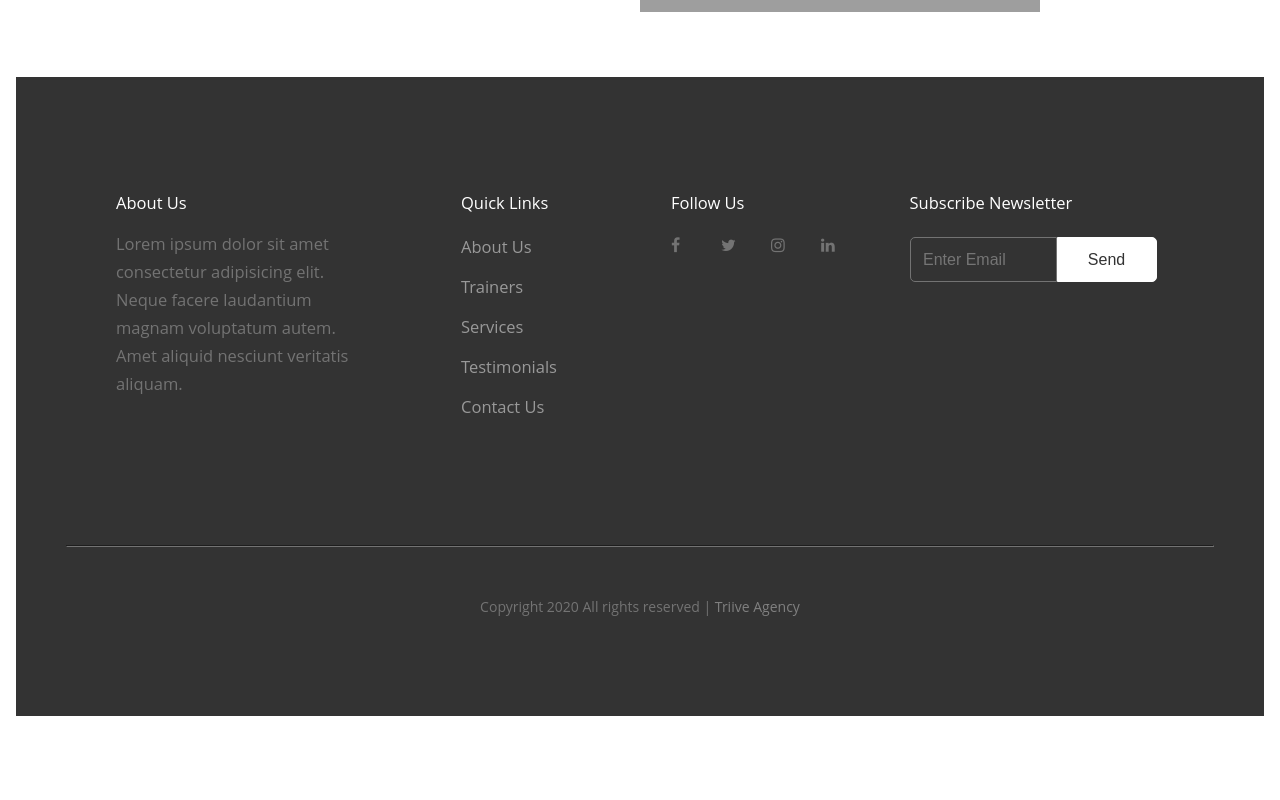
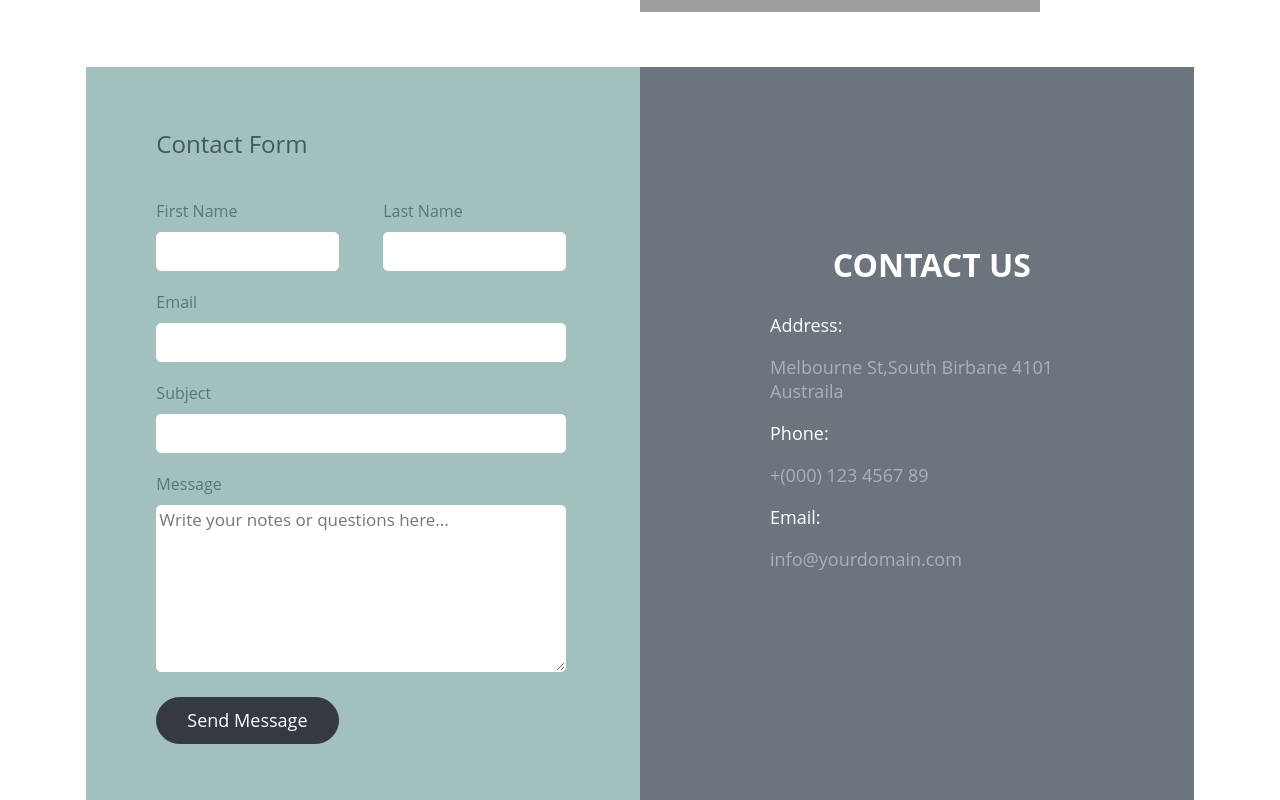
Before and after one commit to smirithika/gatsby-site, a Gatsby app: page / in a window 1280 px wide. Shown: the part 4840-5640 px from the top of the page. Before the commit the page ends 5592 px from the top, so only its background shows below. Built offline with nearby package versions, Linux system fonts and the light colour scheme; grey boxes are pictures that could not be loaded.

Commit message:
added contact us

```diff
--- a/src/pages/index.js
+++ b/src/pages/index.js
@@ -226,11 +226,54 @@ const IndexPage = () => {
 
                     </section>
                     <section id="contact-us" className='contact'>
-                        <div className='contact-form'>
-
-                        </div>
-                        <div className='contact-us'>
-
+                        <div>
+                            <div className='contact-form'>
+                                <h2  className='contact-form-heading'>Contact Form</h2>
+                                <form className="contact-form-content">
+                                    <div className="contact-form-name">
+                                        <div className="contact-form-fname">
+                                            <label className="contact-form-detail" for="fname">First Name</label><br/>
+                                            <input className=" contact-form-name-input" type="text" id="fname" name="fname"/>
+                                        </div>
+                                        <div className="contact-form-lname">
+                                            <label className="contact-form-detail" for="lname">Last Name</label><br/>
+                                            <input className="contact-form-name-input" type="text" id="lname" name="lname"/>
+                                        </div>
+                                    </div>
+                                    <div>
+                                        <label className="contact-form-detail" for="email">Email</label><br/>
+                                        <input className="contact-form-input" type="text" id="email" name="email"/>
+                                    </div>
+                                    <div>
+                                        <label className="contact-form-detail" for="subject">Subject</label><br/>
+                                        <input className="contact-form-input" type="text" id="subject" name="subject"/>
+                                    </div>
+                                    <div>
+                                        <label className="contact-form-detail" for="message">Message</label><br/>
+                                        <textarea className="contact-form-message" id="message" name="message" placeholder="Write your notes or questions here..." cols="30" rows="7"></textarea>
+                                    </div>
+                                    <div>
+                                        <input className="contact-form-submit" type="submit" value="Send Message"/>
+                                    </div>
+                                </form>
+                            </div>
+                            <div className='contact-us'>
+                                <h2 className='contact-us-heading'>CONTACT US</h2>
+                                <ul className='contact-us-details'>
+                                    <li className="contact-us-detail">
+                                        <span>Address:</span>
+                                        <p>Melbourne St,South Birbane 4101 Austraila</p>
+                                    </li>
+                                    <li className="contact-us-detail">
+                                        <span>Phone:</span>
+                                        <p>+(000) 123 4567 89</p>
+                                    </li>
+                                    <li className="contact-us-detail">
+                                        <span>Email:</span>
+                                        <p>info@yourdomain.com</p>
+                                    </li>
+                                </ul>
+                            </div>
                         </div>
                     </section>
                 </main>
--- a/src/styles/index.css
+++ b/src/styles/index.css
@@ -415,11 +415,141 @@ nav {
     max-width: 525px;
 }
 
+
+
+
+
+.contact {
+    width: 100%;
+    display: grid;
+    margin: 0px;
+    padding: 0px;
+    justify-items: center;
+}
+
+.contact > div {
+    display: grid;
+    grid-template-columns: 50% 50%;
+    max-width: 90%;
+    color: white;
+    align-items: stretch;
+    justify-content: center;
+    padding: 0px;
+    margin: 0px;
+}
+
+.contact-form {
+    background-color: #a2c0be;
+    padding: 50px;
+}
+
+.contact-form-heading {
+    font-weight: normal;
+    color: #405a58;
+    margin: 10px 30px 30px 20px;
+}
+
+.contact-form-content {
+    color: #567876;
+    display: grid;
+    grid-template-rows: auto auto auto auto auto;
+    margin-bottom: 10px;
+    padding-bottom: 20px;
+}
+
+.contact-form-content > div  {
+    margin: 10px 30px 10px 20px;
+}
+
+.contact-form-name {
+    width: 100%;
+    display: grid;
+    grid-template-columns: 1fr 1fr;
+}
+
+.contact-form-fname {
+    margin-right: 0px;
+    margin-left: 0px;
+}
+
+.contact-form-lname {
+    margin-left: 0px;
+    margin-right: 0px;
+}
+
+.contact-form-name-input {
+    height: 35px;
+    background-color: white;
+    border: 1px solid white;
+    border-radius: 5px;
+    margin-top: 10px;
+}
+
+.contact-form-input{
+    height: 35px;
+    background-color: white;
+    border: 1px solid white;
+    border-radius: 5px;
+    width: 100%;
+    margin-top: 10px;
+}
+
+.contact-form-message {
+    background-color: white;
+    border: 1px solid white;
+    border-radius: 5px;
+    font-family: inherit;
+    font-size: 17px;
+    margin-top: 10px;
+    width: 100%;
+}
+
+.contact-form-submit {
+    background-color: #343a40;
+    color: #fff;
+    border-radius: 35px;
+    border: 1px solid #343a40;
+    font-size: 18px;
+    height: 40px;
+    padding: 10px 30px 35px 30px;
+    font-family: inherit;
+    cursor: pointer;
+}
+
+.contact-form-submit:hover {
+    background-color: black;
+}
+
+
+.contact-us {
+    justify-self: stretch;
+    background-color: #6c757d;
+    padding: 150px 100px 150px 130px;
+    align-items: center;
+}
+
+.contact-us-heading {
+    text-align: center;
+    font-size: 32px;
+}
+
+.contact-us-details {
+    list-style: none;
+    padding-left: 0px;
+    font-size: 18px;
+}
+
+.contact-us-detail > p {
+    color: #a8b1b8;
+}
+
 footer {
     display: grid;
     background-color: #333333;
     align-items: center;
     width: 100%;
+    padding: 0px;
+    margin: 0px;
 }
 
 .shortcuts {
@@ -456,6 +586,10 @@ footer {
     font-size: 16.5px;
 }
 
+.shortcut-list a:hover {
+    color: white;
+}
+
 .footer-follow-us .fa {
     color: #737373;
     text-decoration: none;
@@ -463,6 +597,10 @@ footer {
     padding-top: 10px;
     width: 20px;
     height: 20px;
+}
+
+.footer-follow-us .fa:hover {
+    color: white;
 }
 
 .footer-newsletter form {
```
